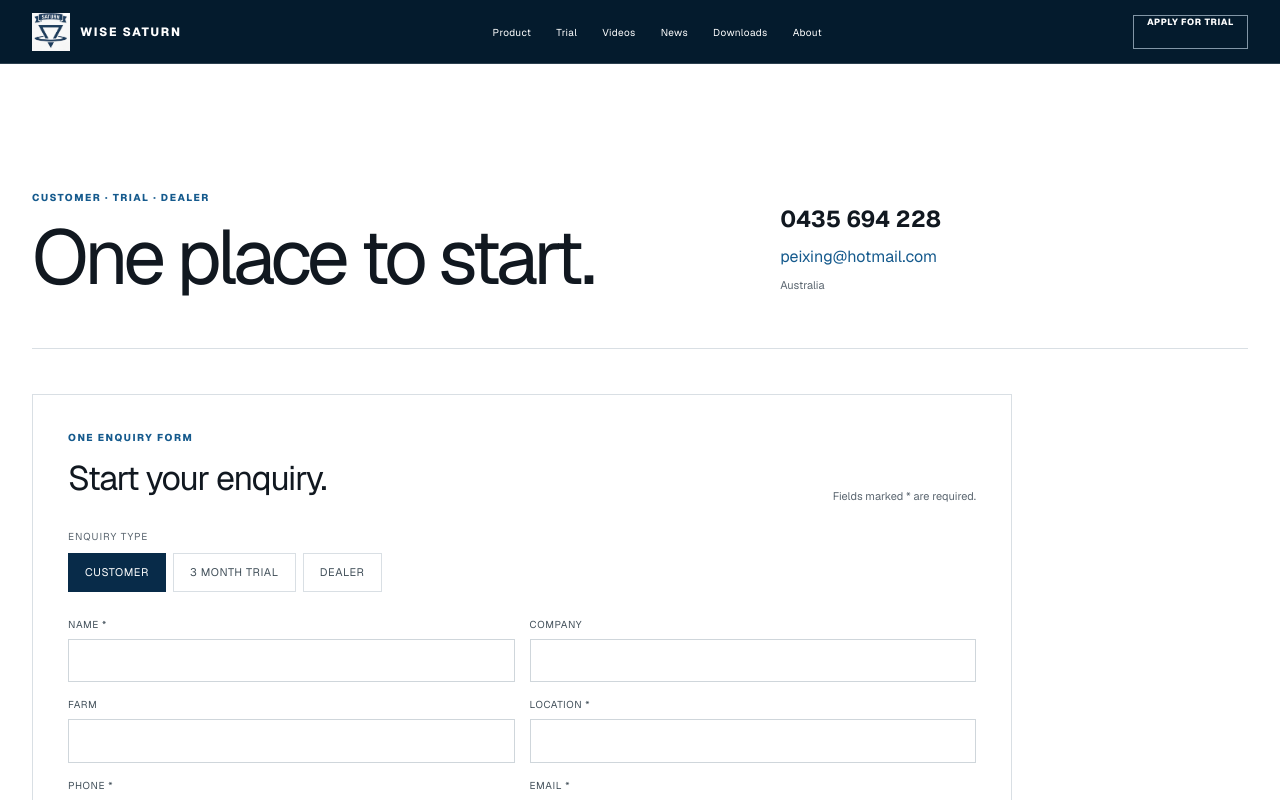
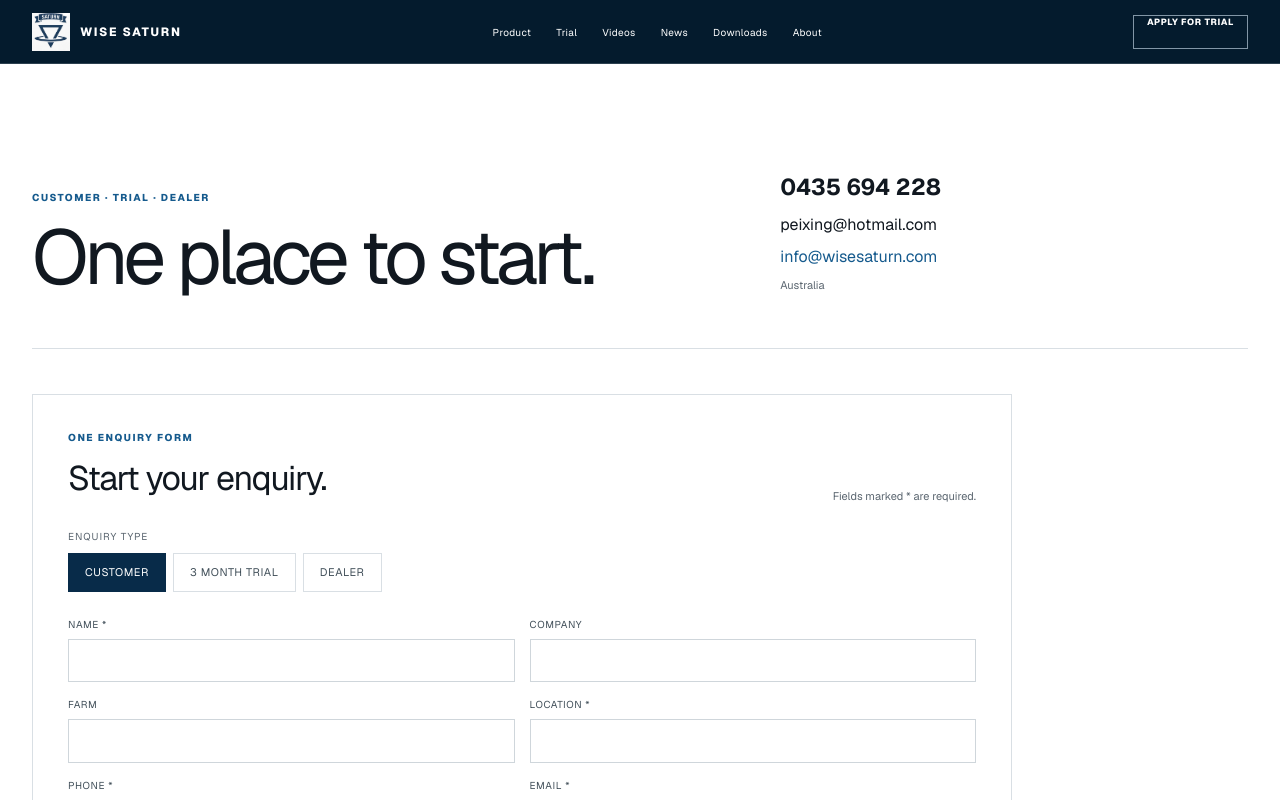
Before and after one commit to yzyemo/wise-saturn-website, a Next.js app: page /contact in a window 1280 px wide. Shown: the top 800 px of the page. Built offline with nearby package versions, Linux system fonts and the light colour scheme; no server answers; the database is empty.

Commit message:
Add info business email alongside existing public contact email

```diff
--- a/app/components/SiteFooter.tsx
+++ b/app/components/SiteFooter.tsx
@@ -1,3 +1,3 @@
 import Link from "next/link";
 import { getSiteSettings } from "@/lib/content";
-export default async function SiteFooter(){const settings=await getSiteSettings();return <footer className="site-footer"><div><b>WISE SATURN</b><p>Automatic self-cleaning livestock water troughs for commercial operations.</p></div><nav><Link href="/product">Product</Link><Link href="/trial">Trial</Link><Link href="/videos">Videos</Link><Link href="/updates">News</Link><Link href="/downloads">Downloads</Link><Link href="/about">About</Link><Link href="/contact">Contact</Link></nav><div><span>Wisepac Australia Pty Ltd</span><a href="https://www.wisesaturn.com">www.wisesaturn.com</a><a href={`tel:${settings.phone.replace(/\s/g,"")}`}>{settings.phone}</a><a href={`mailto:${settings.public_email}`}>{settings.public_email}</a></div><small>© 2026 Wise Saturn · <Link href="/privacy">Privacy</Link> · <Link href="/terms">Terms</Link> · <Link href="/admin">Admin</Link></small></footer>}
+export default async function SiteFooter(){const settings=await getSiteSettings();return <footer className="site-footer"><div><b>WISE SATURN</b><p>Automatic self-cleaning livestock water troughs for commercial operations.</p></div><nav><Link href="/product">Product</Link><Link href="/trial">Trial</Link><Link href="/videos">Videos</Link><Link href="/updates">News</Link><Link href="/downloads">Downloads</Link><Link href="/about">About</Link><Link href="/contact">Contact</Link></nav><div><span>Wisepac Australia Pty Ltd</span><a href="https://www.wisesaturn.com">www.wisesaturn.com</a><a href={`tel:${settings.phone.replace(/\s/g,"")}`}>{settings.phone}</a><a href={`mailto:${settings.public_email}`}>{settings.public_email}</a>{settings.public_email!=="info@wisesaturn.com"&&<a href="mailto:info@wisesaturn.com">info@wisesaturn.com</a>}</div><small>© 2026 Wise Saturn · <Link href="/privacy">Privacy</Link> · <Link href="/terms">Terms</Link> · <Link href="/admin">Admin</Link></small></footer>}
--- a/app/contact/page.tsx
+++ b/app/contact/page.tsx
@@ -4,4 +4,4 @@ import { BreadcrumbData } from "../components/StructuredData";
 import ContactForm from "./ContactForm";
 export const dynamic="force-dynamic";
 export const metadata:Metadata={title:"Customer, Trial and Dealer Enquiries",description:"Contact Wise Saturn about the product, apply for a three-month trial or discuss a dealer opportunity.",alternates:{canonical:"/contact"}};
-export default async function ContactPage({searchParams}:{searchParams:Promise<{type?:string}>}){const params=await searchParams,initialType=params.type==="trial"||params.type==="dealer"?params.type:"customer",settings=await getSiteSettings();return <main className="inner-page"><BreadcrumbData items={[["Home","/"],["Contact","/contact"]]}/><section className="compact-hero page-shell"><div><span className="kicker">Customer · Trial · Dealer</span><h1>One place to start.</h1></div><div className="direct-contact"><a href={`tel:${settings.phone.replace(/\s/g,"")}`}>{settings.phone}</a><a href={`mailto:${settings.public_email}`}>{settings.public_email}</a><span>Australia</span></div></section><section className="form-section page-shell"><ContactForm initialType={initialType}/></section></main>}
+export default async function ContactPage({searchParams}:{searchParams:Promise<{type?:string}>}){const params=await searchParams,initialType=params.type==="trial"||params.type==="dealer"?params.type:"customer",settings=await getSiteSettings();return <main className="inner-page"><BreadcrumbData items={[["Home","/"],["Contact","/contact"]]}/><section className="compact-hero page-shell"><div><span className="kicker">Customer · Trial · Dealer</span><h1>One place to start.</h1></div><div className="direct-contact"><a href={`tel:${settings.phone.replace(/\s/g,"")}`}>{settings.phone}</a><a href={`mailto:${settings.public_email}`}>{settings.public_email}</a>{settings.public_email!=="info@wisesaturn.com"&&<a href="mailto:info@wisesaturn.com">info@wisesaturn.com</a>}<span>Australia</span></div></section><section className="form-section page-shell"><ContactForm initialType={initialType}/></section></main>}
--- a/app/layout.tsx
+++ b/app/layout.tsx
@@ -20,6 +20,6 @@ export const metadata: Metadata = {
 };
 
 export default function RootLayout({ children }: Readonly<{ children: React.ReactNode }>) {
-  const organization = { "@context": "https://schema.org", "@type": "Organization", name: "Wise Saturn", url: "https://www.wisesaturn.com", logo: "https://www.wisesaturn.com/brand/logo/wise-saturn-logo-primary.png", email: "peixing@hotmail.com", telephone: "+61435694228", areaServed: "Australia", description: "Automatic self-cleaning livestock water troughs with trial and dealer programs.", sameAs:["https://youtu.be/EG-EWgt12po"] };
+  const organization = { "@context": "https://schema.org", "@type": "Organization", name: "Wise Saturn", url: "https://www.wisesaturn.com", logo: "https://www.wisesaturn.com/brand/logo/wise-saturn-logo-primary.png", email: ["peixing@hotmail.com", "info@wisesaturn.com"], telephone: "+61435694228", areaServed: "Australia", description: "Automatic self-cleaning livestock water troughs with trial and dealer programs.", sameAs:["https://youtu.be/EG-EWgt12po"] };
   return <html lang="en"><body className={`${geist.variable} ${mono.variable}`}><script type="application/ld+json" dangerouslySetInnerHTML={{ __html: JSON.stringify(organization) }}/><SiteHeader />{children}<SiteFooter /></body></html>;
 }
--- a/app/privacy/page.tsx
+++ b/app/privacy/page.tsx
@@ -1,3 +1,3 @@
 import type { Metadata } from "next";
 export const metadata: Metadata = { title: "Privacy Policy", description: "Wise Saturn privacy policy.", alternates: { canonical: "/privacy" } };
-export default function PrivacyPage(){return <main className="inner-page legal-page page-shell"><div className="section-label"><span>Legal</span> Privacy</div><h1>Privacy Policy</h1><p>Wise Saturn respects your privacy. Information supplied through an enquiry is used only to respond to your request, discuss products or installations, and maintain relevant business records.</p><h2>Information we receive</h2><p>This may include your name, contact details, property location, livestock information and the content of your enquiry.</p><h2>How information is used</h2><p>We use enquiry information to provide support, arrange product discussions and improve our service. We do not sell personal information.</p><h2>Contact</h2><p>For privacy questions, email <a href="mailto:peixing@hotmail.com">peixing@hotmail.com</a>.</p></main>}
+export default function PrivacyPage(){return <main className="inner-page legal-page page-shell"><div className="section-label"><span>Legal</span> Privacy</div><h1>Privacy Policy</h1><p>Wise Saturn respects your privacy. Information supplied through an enquiry is used only to respond to your request, discuss products or installations, and maintain relevant business records.</p><h2>Information we receive</h2><p>This may include your name, contact details, property location, livestock information and the content of your enquiry.</p><h2>How information is used</h2><p>We use enquiry information to provide support, arrange product discussions and improve our service. We do not sell personal information.</p><h2>Contact</h2><p>For privacy questions, email <a href="mailto:peixing@hotmail.com">peixing@hotmail.com</a> or <a href="mailto:info@wisesaturn.com">info@wisesaturn.com</a>.</p></main>}
--- a/app/terms/page.tsx
+++ b/app/terms/page.tsx
@@ -1,3 +1,3 @@
 import type { Metadata } from "next";
 export const metadata: Metadata = { title: "Terms", description: "Wise Saturn website terms.", alternates: { canonical: "/terms" } };
-export default function TermsPage(){return <main className="inner-page legal-page page-shell"><div className="section-label"><span>Legal</span> Terms</div><h1>Website Terms</h1><p>This website provides general information about Wise Saturn products and technology. Product availability, specifications, installation requirements and performance are confirmed directly for each enquiry.</p><h2>Product information</h2><p>Images and descriptions are illustrative. Final product and installation details are provided in a written proposal.</p><h2>Intellectual property</h2><p>Wise Saturn branding, website content and product materials may not be reproduced without permission.</p><h2>Contact</h2><p>Questions about these terms can be sent to <a href="mailto:peixing@hotmail.com">peixing@hotmail.com</a>.</p></main>}
+export default function TermsPage(){return <main className="inner-page legal-page page-shell"><div className="section-label"><span>Legal</span> Terms</div><h1>Website Terms</h1><p>This website provides general information about Wise Saturn products and technology. Product availability, specifications, installation requirements and performance are confirmed directly for each enquiry.</p><h2>Product information</h2><p>Images and descriptions are illustrative. Final product and installation details are provided in a written proposal.</p><h2>Intellectual property</h2><p>Wise Saturn branding, website content and product materials may not be reproduced without permission.</p><h2>Contact</h2><p>Questions about these terms can be sent to <a href="mailto:peixing@hotmail.com">peixing@hotmail.com</a> or <a href="mailto:info@wisesaturn.com">info@wisesaturn.com</a>.</p></main>}
```
